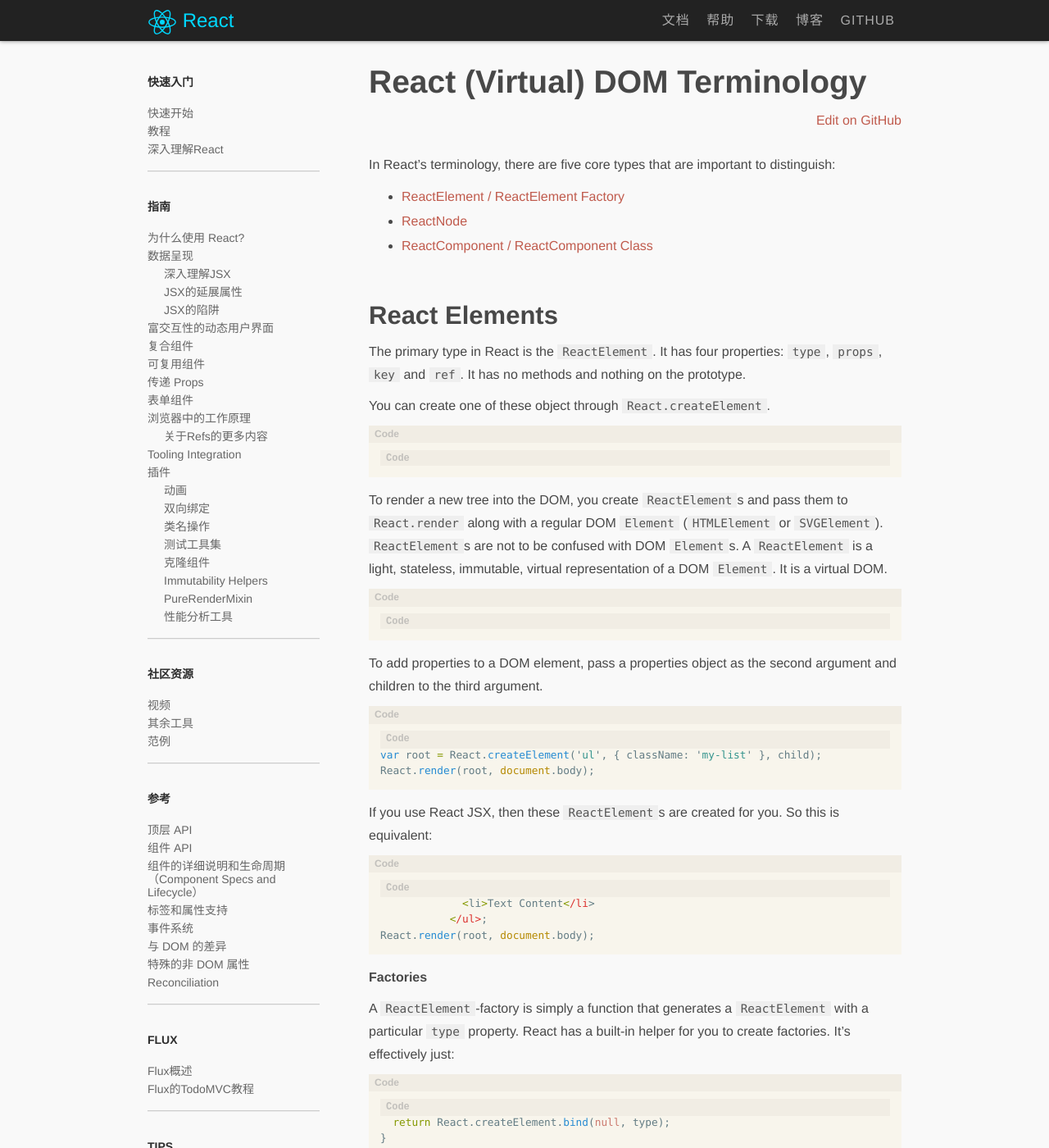
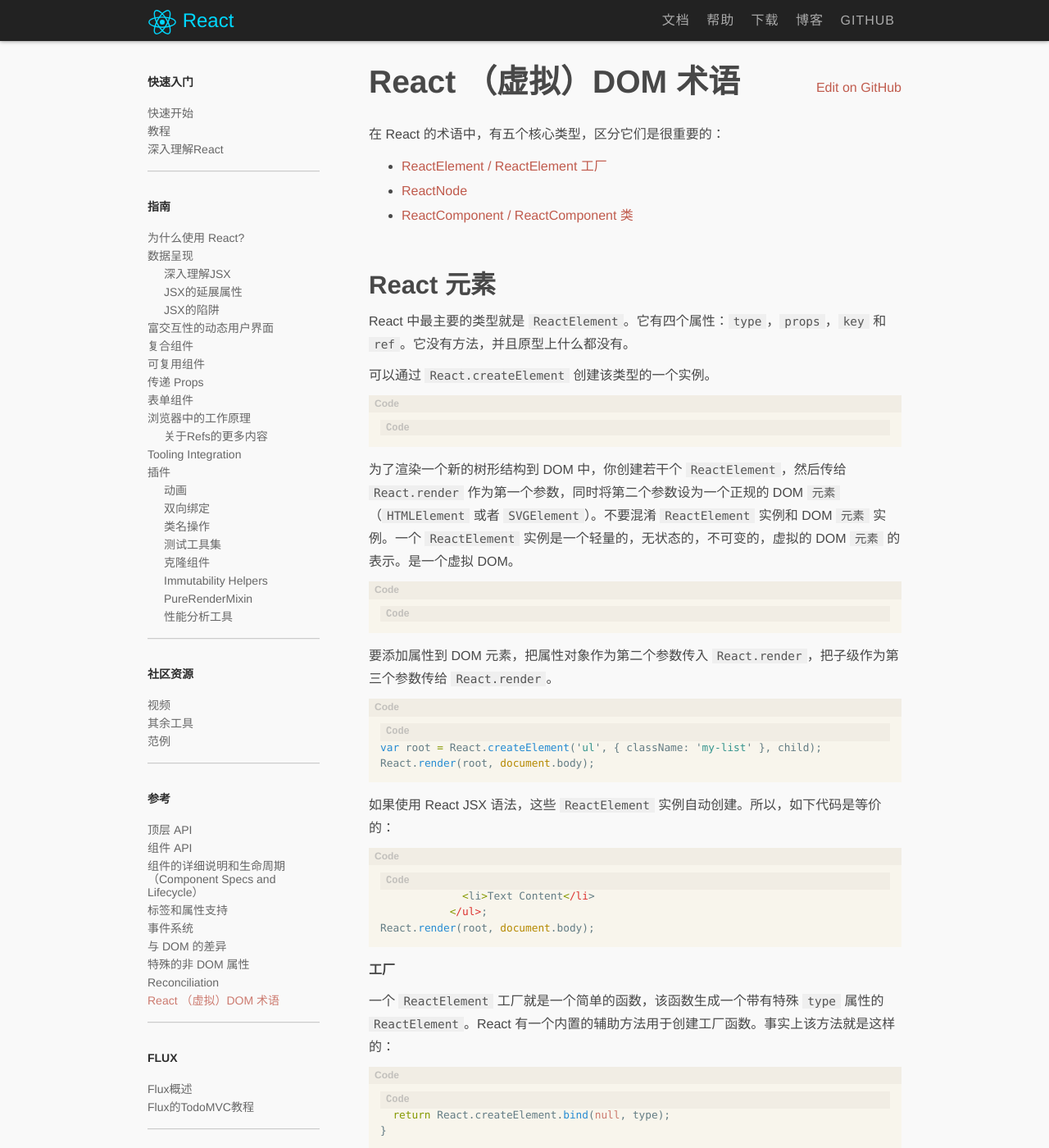
Before and after one commit to yaoshanliang/react-docs, a Jekyll site: the page built from zh/docs/ref-09-glossary.md, in a window 1280 px wide and 1400 px high. Shown: the whole window at 82% size. Built offline with Jekyll 4.4.1, drawn with Linux system fonts in a browser that asks for light colours; Markdown is read by kramdown in place of the engine named in the settings; comment, search, counter and statistics services are not loaded; some of the changed text lies outside the part shown.

Commit message:
glossary

````diff
--- a/zh/_data/nav_docs.yml
+++ b/zh/_data/nav_docs.yml
@@ -81,6 +81,8 @@
     title: 特殊的非 DOM 属性
   - id: reconciliation
     title: Reconciliation
+  - id: glossary
+    title: React （虚拟）DOM 术语
 - title: Flux
   items:
   - id: flux-overview
--- a/zh/docs/ref-09-glossary.md
+++ b/zh/docs/ref-09-glossary.md
@@ -1,33 +1,33 @@
 ---
 id: glossary
-title: React (Virtual) DOM Terminology
+title: React （虚拟）DOM 术语
 permalink: glossary.html
 prev: reconciliation.html
 ---
 
-In React's terminology, there are five core types that are important to distinguish:
+在 React 的术语中，有五个核心类型，区分它们是很重要的：
 
-- [ReactElement / ReactElement Factory](#react-elements)
+- [ReactElement / ReactElement 工厂](#react-elements)
 - [ReactNode](#react-nodes)
-- [ReactComponent / ReactComponent Class](#react-components)
+- [ReactComponent / ReactComponent 类](#react-components)
 
-## React Elements
+## React 元素
 
-The primary type in React is the `ReactElement`. It has four properties: `type`, `props`, `key` and `ref`. It has no methods and nothing on the prototype.
+React 中最主要的类型就是 `ReactElement`。它有四个属性：`type`，`props`，`key` 和 `ref`。它没有方法，并且原型上什么都没有。
 
-You can create one of these object through `React.createElement`.
+可以通过 `React.createElement` 创建该类型的一个实例。
 
 ```javascript
 var root = React.createElement('div');
 ```
 
-To render a new tree into the DOM, you create `ReactElement`s and pass them to `React.render` along with a regular DOM `Element` (`HTMLElement` or `SVGElement`). `ReactElement`s are not to be confused with DOM `Element`s. A `ReactElement` is a light, stateless, immutable, virtual representation of a DOM `Element`. It is a virtual DOM.
+为了渲染一个新的树形结构到 DOM 中，你创建若干个 `ReactElement`，然后传给 `React.render` 作为第一个参数，同时将第二个参数设为一个正规的 DOM `元素` （`HTMLElement` 或者 `SVGElement`）。不要混淆 `ReactElement` 实例和 DOM `元素` 实例。一个 `ReactElement` 实例是一个轻量的，无状态的，不可变的，虚拟的 DOM `元素` 的表示。是一个虚拟 DOM。
 
 ```javascript
 React.render(root, document.body);
 ```
 
-To add properties to a DOM element, pass a properties object as the second argument and children to the third argument.
+要添加属性到 DOM 元素，把属性对象作为第二个参数传入 `React.render`，把子级作为第三个参数传给 `React.render`。
 
 ```javascript
 var child = React.createElement('li', null, 'Text Content');
@@ -35,7 +35,7 @@ var root = React.createElement('ul', { className: 'my-list' }, child);
 React.render(root, document.body);
 ```
 
-If you use React JSX, then these `ReactElement`s are created for you. So this is equivalent:
+如果使用 React JSX 语法，这些 `ReactElement` 实例自动创建。所以，如下代码是等价的：
 
 ```javascript
 var root = <ul className="my-list">
@@ -44,9 +44,9 @@ var root = <ul className="my-list">
 React.render(root, document.body);
 ```
 
-__Factories__
+__工厂__
 
-A `ReactElement`-factory is simply a function that generates a `ReactElement` with a particular `type` property. React has a built-in helper for you to create factories. It's effectively just:
+一个 `ReactElement` 工厂就是一个简单的函数，该函数生成一个带有特殊 `type` 属性的 `ReactElement`。React 有一个内置的辅助方法用于创建工厂函数。事实上该方法就是这样的：
 
 ```javascript
 function createFactory(type){
@@ -54,7 +54,7 @@ function createFactory(type){
 }
 ```
 
-It allows you to create a convenient short-hand instead of typing out `React.createElement('div')` all the time.
+该函数能创建一个方便的短函数，而不是总调用 `React.createElement('div')`。
 
 ```javascript
 var div = React.createFactory('div');
@@ -62,7 +62,7 @@ var root = div({ className: 'my-div' });
 React.render(root, document.body);
 ```
 
-React already has built-in factories for common HTML tags:
+React 已经内置了常用 HTML 标签的工厂函数：
 
 ```javascript
 var root = React.DOM.ul({ className: 'my-list' },
@@ -70,25 +70,27 @@ var root = React.DOM.ul({ className: 'my-list' },
            );
 ```
 
-If you are using JSX you have no need for factories. JSX already provides a convenient short-hand for creating `ReactElement`s.
+如果使用 JSX 语法，就不需要工厂函数了。JSX 已经提供了一种方便的短函数来创建 `ReactElement` 实例。
 
 
-## React Nodes
+## React 节点
 
-A `ReactNode` can be either:
+一个 `ReactNode` 可以是：
+
 - `ReactElement`
-- `string` (aka `ReactText`)
-- `number` (aka `ReactText`)
-- Array of `ReactNode`s (aka `ReactFragment`)
+- `string` （又名 `ReactText`）
+- `number` （又名 `ReactText`）
+- `ReactNode` 实例数组 （又名 `ReactFragment`）
 
-These are used as properties of other `ReactElement`s to represent children. Effectively they create a tree of `ReactElement`s.
+这些被用作其它 `ReactElement` 实例的属性，用于表示子级。实际上它们创建了一个 `ReactElement` 实例树。
+（These are used as properties of other `ReactElement`s to represent children. Effectively they create a tree of `ReactElement`s.）
 
 
-## React Components
+## React 组件
 
-You can use React using only `ReactElement`s but to really take advantage of React, you'll want to use `ReactComponent`s to create encapsulations with embedded state.
+在使用 React 开发中，可以仅使用 `ReactElement` 实例，但是，要充分利用 React，就要使用 `ReactComponent` 来封装状态化的组件。
 
-A `ReactComponent` Class is simply just a JavaScript class (or "constructor function").
+一个 `ReactComponent` 类就是一个简单的 JavaScript 类（或者说是“构造函数”）。
 
 ```javascript
 var MyComponent = React.createClass({
@@ -98,33 +100,33 @@ var MyComponent = React.createClass({
 });
 ```
 
-When this constructor is invoked it is expected to return an object with at least a `render` method on it. This object is referred to as a `ReactComponent`.
+当该构造函数调用的时候，应该会返回一个对象，该对象至少带有一个 `render` 方法。该对象指向一个 `ReactComponent` 实例。
 
 ```javascript
 var component = new MyComponent(props); // never do this
 ```
 
-Other than for testing, you would normally __never__ call this constructor yourself. React calls it for you.
+除非为了测试，正常情况下不要自己调用该构造函数。React 帮你调用这个函数。
 
-Instead, you pass the `ReactComponent` Class to `createElement` you get a `ReactElement`.
+相反，把 `ReactComponent` 类传给 `createElement`，就会得到一个 `ReactElement` 实例。
 
 ```javascript
 var element = React.createElement(MyComponent);
 ```
 
-OR using JSX:
+或者使用 JSX：
 
 ```javascript
 var element = <MyComponent />;
 ```
 
-When this is passed to `React.render`, React will call the constructor for you and create a `ReactComponent`, which returned.
+当该实例传给 `React.render` 的时候，React 将会调用构造函数，然后创建并返回一个 `ReactComponent`。
 
 ```javascript
 var component = React.render(element, document.body);
 ```
 
-If you keep calling `React.render` with the same type of `ReactElement` and the same container DOM `Element` it always returns the same instance. This instance is stateful.
+如果一直用相同的 `ReactElement` 类型和相同的 DOM `元素`容器调用 `React.render`，将会总是返回相同的实例。该实例是状态化的。
 
 ```javascript
 var componentA = React.render(<MyComponent />, document.body);
@@ -132,20 +134,21 @@ var componentB = React.render(<MyComponent />, document.body);
 componentA === componentB; // true
 ```
 
-This is why you shouldn't construct your own instance. Instead, `ReactElement` is a virtual `ReactComponent` before it gets constructed. An old and new `ReactElement` can be compared to see if a new `ReactComponent` instance is created or if the existing one is reused.
+这就是为什么不应该创建你自己的实例。相反，在创建之前，`ReactElement` 是一个虚拟的 `ReactComponent`。新旧 `ReactElement` 可以比对，从而决定是创建一个新的 `ReactComponent` 实例还是重用已有的实例。
 
-The `render` method of a `ReactComponent` is expected to return another `ReactElement`. This allows these components to be composed. Ultimately the render resolves into `ReactElement` with a `string` tag which instantiates a DOM `Element` instance and inserts it into the document.
+`ReactComponent` 的 `render` 方法应该返回另一个 `ReactElement`，这就允许组件被组装。
+（The `render` method of a `ReactComponent` is expected to return another `ReactElement`. This allows these components to be composed. Ultimately the render resolves into `ReactElement` with a `string` tag which instantiates a DOM `Element` instance and inserts it into the document.）
 
 
-## Formal Type Definitions
+## 正式的类型定义
 
-__Entry Point__
+__入口点（Entry Point）__
 
 ```
 React.render = (ReactElement, HTMLElement | SVGElement) => ReactComponent;
 ```
 
-__Nodes and Elements__
+__节点和元素（Nodes and Elements）__
 
 ```
 type ReactNode = ReactElement | ReactFragment | ReactText;
@@ -179,7 +182,7 @@ type ReactText = string | number;
 type ReactEmpty = null | undefined | boolean;
 ```
 
-__Classes and Components__
+__类和组件（Classes and Components）__
 
 ```
 type ReactClass<TProps> = (TProps) => ReactComponent<TProps>;
````
Also changed, not shown: zh/README.md.
